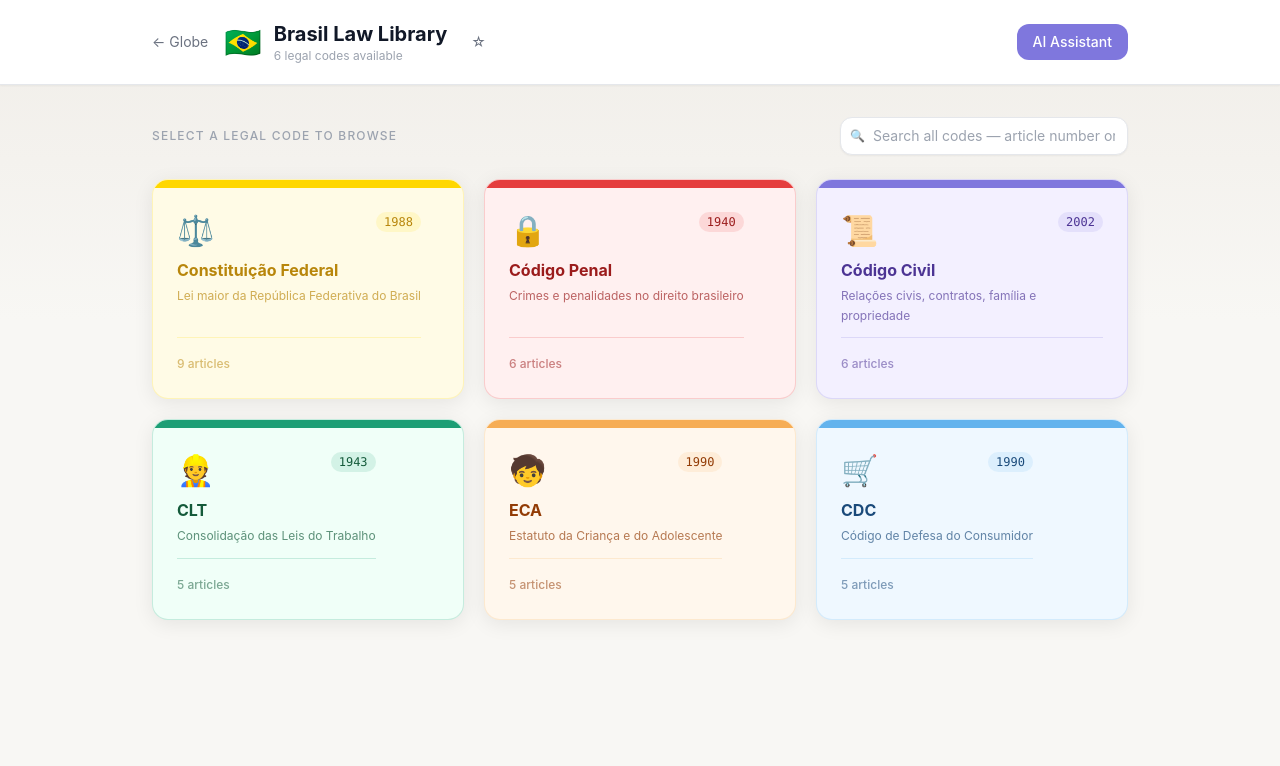
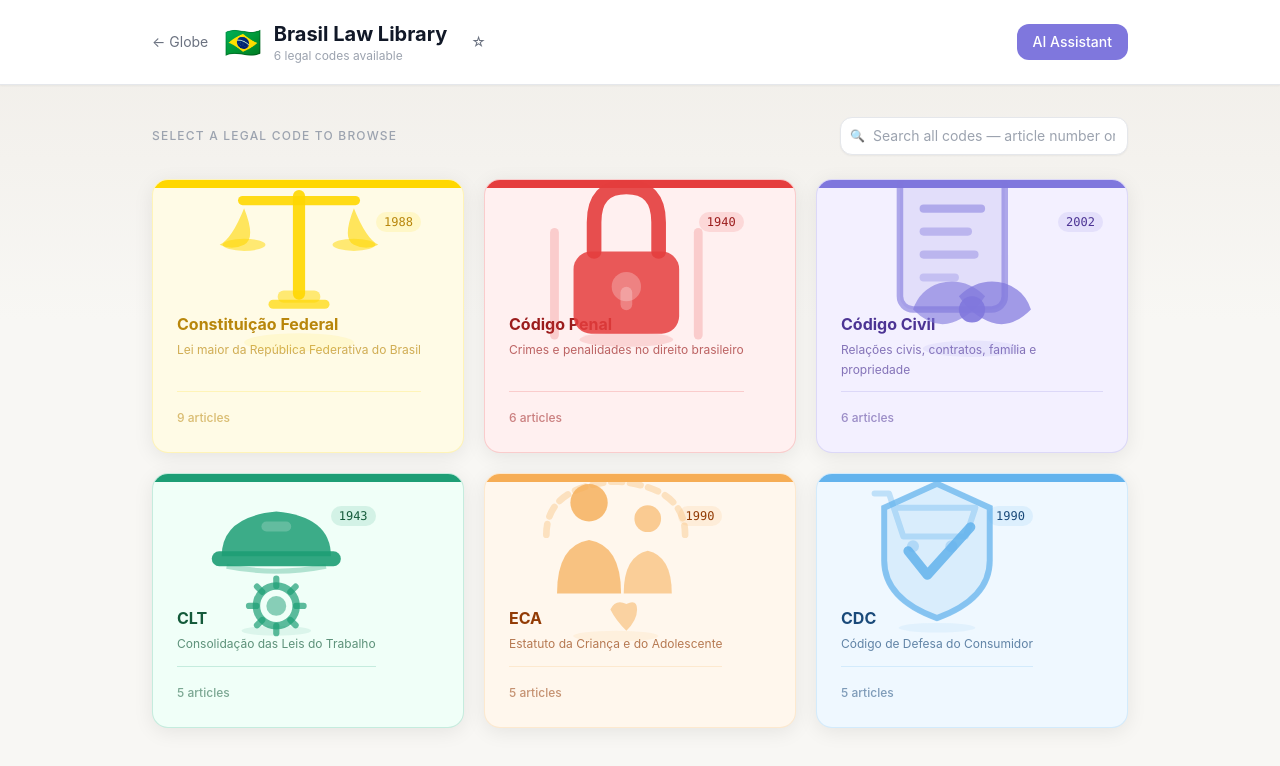
Before and after one commit to LuizB77/lexglobe, a React (Vite) app: page /library/BR in a window 1280 px wide. Shown: the top 766 px of the page. Built offline with nearby package versions, Linux system fonts and the light colour scheme.

Commit message:
illustrated book covers, globe redesign, all core pages

```diff
--- /dev/null
+++ b/src/components/ui/CodeIllustration.jsx
@@ -0,0 +1,140 @@
+export default function CodeIllustration({ codeKey, color, spine }) {
+  const illustrations = {
+    constituicao: (
+      <svg viewBox="0 0 80 80" fill="none" xmlns="http://www.w3.org/2000/svg">
+        {/* Balance beam */}
+        <rect x="38" y="18" width="4" height="36" rx="2" fill={spine} opacity="0.9"/>
+        <rect x="20" y="20" width="40" height="3" rx="1.5" fill={spine} opacity="0.9"/>
+        {/* Left pan */}
+        <path d="M22 24 Q18 34 14 36 Q18 38 22 36 Q26 34 22 24Z" fill={spine} opacity="0.6"/>
+        <ellipse cx="22" cy="36" rx="7" ry="2" fill={spine} opacity="0.5"/>
+        {/* Right pan */}
+        <path d="M58 24 Q62 34 66 36 Q62 38 58 36 Q54 34 58 24Z" fill={spine} opacity="0.6"/>
+        <ellipse cx="58" cy="36" rx="7" ry="2" fill={spine} opacity="0.5"/>
+        {/* Base */}
+        <rect x="30" y="54" width="20" height="3" rx="1.5" fill={spine} opacity="0.7"/>
+        <rect x="33" y="51" width="14" height="4" rx="2" fill={spine} opacity="0.5"/>
+        {/* Stars */}
+        <circle cx="20" cy="14" r="2" fill={spine} opacity="0.4"/>
+        <circle cx="40" cy="10" r="2.5" fill={spine} opacity="0.5"/>
+        <circle cx="60" cy="14" r="2" fill={spine} opacity="0.4"/>
+        {/* Glow base */}
+        <ellipse cx="40" cy="68" rx="18" ry="3" fill={spine} opacity="0.1"/>
+      </svg>
+    ),
+
+    codigoPenal: (
+      <svg viewBox="0 0 80 80" fill="none" xmlns="http://www.w3.org/2000/svg">
+        {/* Lock body */}
+        <rect x="22" y="38" width="36" height="28" rx="6" fill={spine} opacity="0.85"/>
+        {/* Lock shackle */}
+        <path d="M29 38 L29 28 Q29 16 40 16 Q51 16 51 28 L51 38"
+          stroke={spine} strokeWidth="5" strokeLinecap="round" fill="none" opacity="0.9"/>
+        {/* Keyhole */}
+        <circle cx="40" cy="50" r="5" fill="white" opacity="0.25"/>
+        <rect x="38" y="50" width="4" height="8" rx="2" fill="white" opacity="0.25"/>
+        {/* Bars behind */}
+        <rect x="14" y="30" width="3" height="38" rx="1.5" fill={spine} opacity="0.2"/>
+        <rect x="63" y="30" width="3" height="38" rx="1.5" fill={spine} opacity="0.2"/>
+        {/* Shadow */}
+        <ellipse cx="40" cy="68" rx="16" ry="2.5" fill={spine} opacity="0.15"/>
+      </svg>
+    ),
+
+    codigoCivil: (
+      <svg viewBox="0 0 80 80" fill="none" xmlns="http://www.w3.org/2000/svg">
+        {/* Document */}
+        <rect x="18" y="14" width="32" height="42" rx="4" fill={spine} opacity="0.15"/>
+        <rect x="18" y="14" width="32" height="42" rx="4" stroke={spine} strokeWidth="2" opacity="0.6"/>
+        {/* Document lines */}
+        <rect x="24" y="24" width="20" height="2.5" rx="1.25" fill={spine} opacity="0.5"/>
+        <rect x="24" y="31" width="16" height="2.5" rx="1.25" fill={spine} opacity="0.4"/>
+        <rect x="24" y="38" width="18" height="2.5" rx="1.25" fill={spine} opacity="0.4"/>
+        <rect x="24" y="45" width="12" height="2.5" rx="1.25" fill={spine} opacity="0.3"/>
+        {/* Handshake */}
+        <path d="M36 52 Q42 46 50 48 Q56 50 58 56 Q52 62 46 60 Q40 58 36 52Z"
+          fill={spine} opacity="0.7"/>
+        <path d="M44 52 Q38 46 30 48 Q24 50 22 56 Q28 62 34 60 Q40 58 44 52Z"
+          fill={spine} opacity="0.6"/>
+        {/* Clasped hands detail */}
+        <circle cx="40" cy="56" r="4" fill={spine} opacity="0.9"/>
+        <ellipse cx="40" cy="68" rx="15" ry="2.5" fill={spine} opacity="0.1"/>
+      </svg>
+    ),
+
+    clt: (
+      <svg viewBox="0 0 80 80" fill="none" xmlns="http://www.w3.org/2000/svg">
+        {/* Hard hat */}
+        <path d="M18 42 Q18 26 40 24 Q62 26 62 42Z" fill={spine} opacity="0.85"/>
+        <rect x="14" y="40" width="52" height="6" rx="3" fill={spine} opacity="0.9"/>
+        {/* Hat brim shadow */}
+        <path d="M20 46 Q40 50 60 46" stroke={spine} strokeWidth="2" opacity="0.3" fill="none"/>
+        {/* Gear */}
+        <circle cx="40" cy="62" r="8" fill="none" stroke={spine} strokeWidth="3" opacity="0.7"/>
+        <circle cx="40" cy="62" r="4" fill={spine} opacity="0.5"/>
+        {/* Gear teeth */}
+        {[0,45,90,135,180,225,270,315].map((angle, i) => {
+          const rad = (angle * Math.PI) / 180
+          const x1 = 40 + 8 * Math.cos(rad)
+          const y1 = 62 + 8 * Math.sin(rad)
+          const x2 = 40 + 11 * Math.cos(rad)
+          const y2 = 62 + 11 * Math.sin(rad)
+          return <line key={i} x1={x1} y1={y1} x2={x2} y2={y2}
+            stroke={spine} strokeWidth="2.5" strokeLinecap="round" opacity="0.7"/>
+        })}
+        {/* Hat stripe */}
+        <rect x="34" y="28" width="12" height="4" rx="2" fill="white" opacity="0.2"/>
+        <ellipse cx="40" cy="72" rx="14" ry="2" fill={spine} opacity="0.1"/>
+      </svg>
+    ),
+
+    eca: (
+      <svg viewBox="0 0 80 80" fill="none" xmlns="http://www.w3.org/2000/svg">
+        {/* Adult figure */}
+        <circle cx="30" cy="22" r="7" fill={spine} opacity="0.8"/>
+        <path d="M18 56 Q18 38 30 36 Q42 38 42 56Z" fill={spine} opacity="0.7"/>
+        {/* Child figure */}
+        <circle cx="52" cy="28" r="5" fill={spine} opacity="0.6"/>
+        <path d="M43 56 Q43 42 52 40 Q61 42 61 56Z" fill={spine} opacity="0.55"/>
+        {/* Protective arc / shield */}
+        <path d="M14 34 Q14 16 40 14 Q66 16 66 34"
+          stroke={spine} strokeWidth="2.5" fill="none" opacity="0.3"
+          strokeLinecap="round" strokeDasharray="4 3"/>
+        {/* Heart */}
+        <path d="M38 62 Q40 58 44 60 Q48 58 48 62 Q48 66 44 70 Q40 66 38 62Z"
+          fill={spine} opacity="0.5"/>
+        <ellipse cx="40" cy="72" rx="16" ry="2" fill={spine} opacity="0.1"/>
+      </svg>
+    ),
+
+    cdc: (
+      <svg viewBox="0 0 80 80" fill="none" xmlns="http://www.w3.org/2000/svg">
+        {/* Shield */}
+        <path d="M40 12 L62 22 L62 44 Q62 60 40 68 Q18 60 18 44 L18 22 Z"
+          fill={spine} opacity="0.15" stroke={spine} strokeWidth="2" opacity2="0.6"/>
+        <path d="M40 12 L62 22 L62 44 Q62 60 40 68 Q18 60 18 44 L18 22 Z"
+          stroke={spine} strokeWidth="2.5" fill="none" opacity="0.7"/>
+        {/* Checkmark inside shield */}
+        <path d="M28 40 L36 50 L54 30"
+          stroke={spine} strokeWidth="4" strokeLinecap="round"
+          strokeLinejoin="round" fill="none" opacity="0.85"/>
+        {/* Shopping cart */}
+        <path d="M14 16 L20 16 L26 34 L52 34 L56 22 L24 22"
+          stroke={spine} strokeWidth="2.5" strokeLinecap="round"
+          strokeLinejoin="round" fill="none" opacity="0.35"/>
+        <circle cx="30" cy="38" r="2.5" fill={spine} opacity="0.35"/>
+        <circle cx="46" cy="38" r="2.5" fill={spine} opacity="0.35"/>
+        <ellipse cx="40" cy="72" rx="16" ry="2" fill={spine} opacity="0.1"/>
+      </svg>
+    ),
+  }
+
+  return (
+    <div className="w-full flex items-center justify-center"
+      style={{ height: '90px' }}>
+      {illustrations[codeKey] || (
+        <div className="text-4xl opacity-60">📜</div>
+      )}
+    </div>
+  )
+}
--- a/src/pages/LibraryPage.jsx
+++ b/src/pages/LibraryPage.jsx
@@ -3,6 +3,7 @@ import { useParams, useNavigate, Link } from 'react-router-dom'
 import { loadCode } from '../utils/searchEngine'
 import { search } from '../utils/searchEngine'
 import countries from '../data/countries.json'
+import CodeIllustration from '../components/ui/CodeIllustration'
 
 const CODE_ORDER = ['constituicao', 'codigoPenal', 'codigoCivil', 'clt', 'eca', 'cdc']
 
@@ -93,10 +94,10 @@ function BookCard({ codeKey, meta, onClick, articleCount }) {
 
       {/* Book body */}
       <div className="flex-1 p-6 flex flex-col gap-3">
-        <div className="flex items-start justify-between">
-          <span className="text-3xl">{meta.icon}</span>
+        <div className="relative">
+          <CodeIllustration codeKey={codeKey} color={meta.color} spine={meta.spine} />
           <span
-            className="text-xs font-mono px-2 py-0.5 rounded-full"
+            className="absolute top-0 right-0 text-xs font-mono px-2 py-0.5 rounded-full"
             style={{ backgroundColor: meta.spine + '22', color: meta.color }}
           >
             {meta.year}
```
